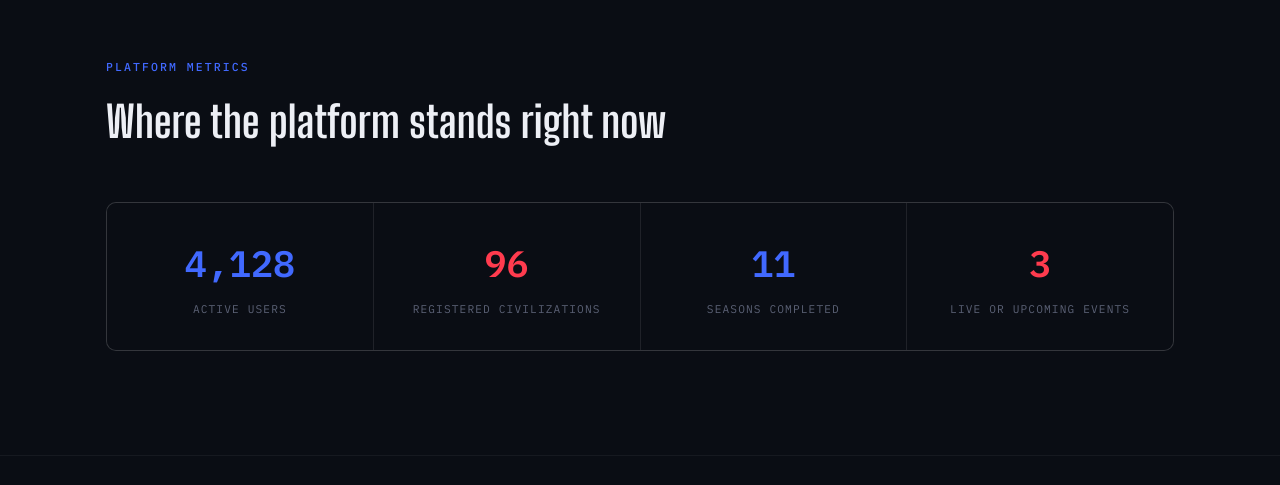
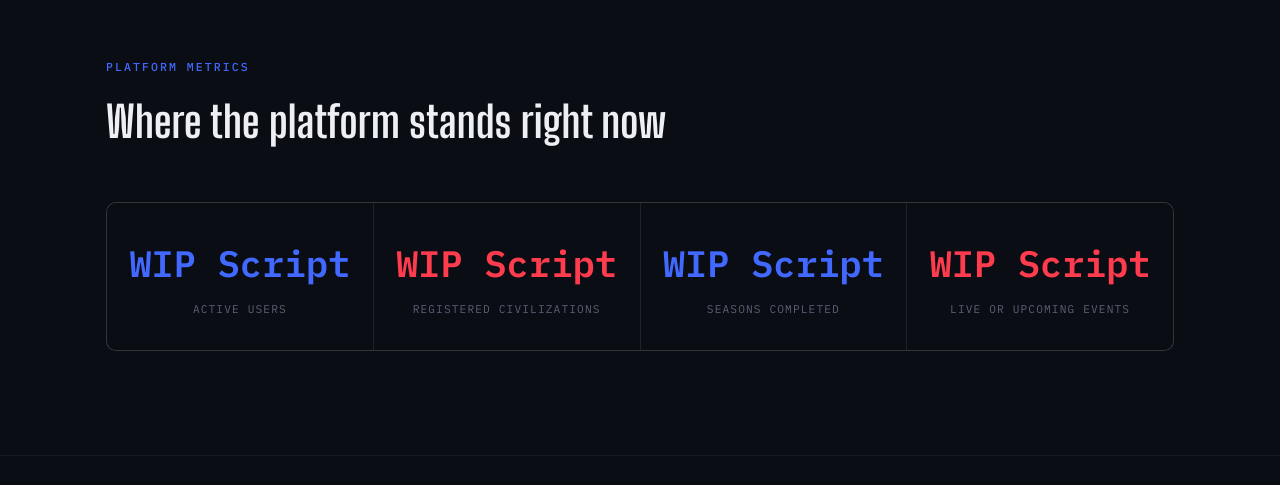
Before and after one commit to mintsandbananasyaya-sys/unified-events, a website: page public/index.html in a window 1280 px wide. Shown: the part 2056-2541 px from the top of the page. Drawn offline with Linux system fonts and the light colour scheme; no server answers.

Commit message:
Update index.html

```diff
--- a/public/index.html
+++ b/public/index.html
@@ -1,4 +1,3 @@
-
 <!DOCTYPE html>
 <html lang="en">
 <head>
@@ -546,19 +545,19 @@
 
       <div class="metrics-grid reveal">
         <div class="metric">
-          <div class="num">4,128</div>
+          <div class="num">WIP Script</div>
           <div class="label">Active users</div>
         </div>
         <div class="metric">
-          <div class="num">96</div>
+          <div class="num">WIP Script</div>
           <div class="label">Registered civilizations</div>
         </div>
         <div class="metric">
-          <div class="num">11</div>
+          <div class="num">WIP Script</div>
           <div class="label">Seasons completed</div>
         </div>
         <div class="metric">
-          <div class="num">3</div>
+          <div class="num">WIP Script</div>
           <div class="label">Live or upcoming events</div>
         </div>
       </div>
```
